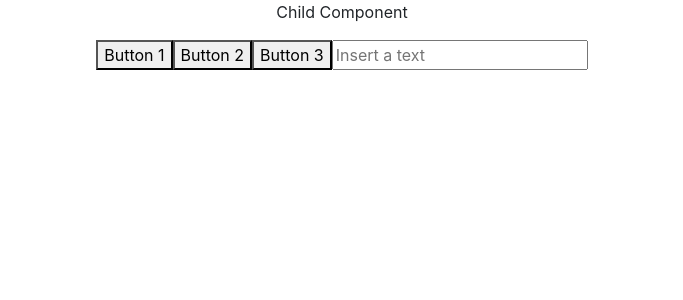
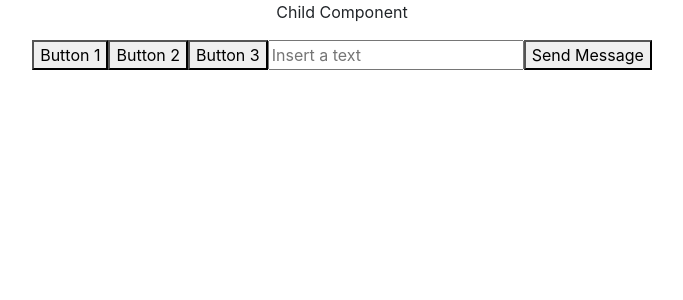
Before and after one commit to franciscojoel97/practica-react-ob, a React (Create React App) app: page / in a window 1280 px wide. Shown: the top 300 px of the page, without its empty margins (298-981 px from the left). Built offline with nearby package versions, Linux system fonts and the light colour scheme.

Commit message:
manejo de eventos

```diff
--- a/src/components/container/father.jsx
+++ b/src/components/container/father.jsx
@@ -2,6 +2,11 @@ import React from 'react'
 import Child from '../pure/child';
 
 const Father = () => {
+
+    function showMessage(text) {
+        alert(`Message received: ${text}`)
+    }
+
     return (
         <div>
             <Child></Child>
--- a/src/components/pure/child.jsx
+++ b/src/components/pure/child.jsx
@@ -1,6 +1,6 @@
 import React from 'react'
 
-const Child = ({name}) => {
+const Child = ({name, send}) => {
 
     function pressButton() {
         alert(`Default Text`)
@@ -19,8 +19,12 @@ const Child = ({name}) => {
             <input
                 placeholder='Insert a text'
                 onFocus={() => console.log('Input focused')}
-                onChange={(e) => console.log('Input changed: ', e)}
+                onChange={(e) => console.log('Input changed: ', e.target.value)}
+                onCopy={() => console.log('Copied text from Input')}
             />
+            <button onClick={() => send('Hellod Father')}>
+                Send Message
+            </button>
         </div>
     )
 }
```
